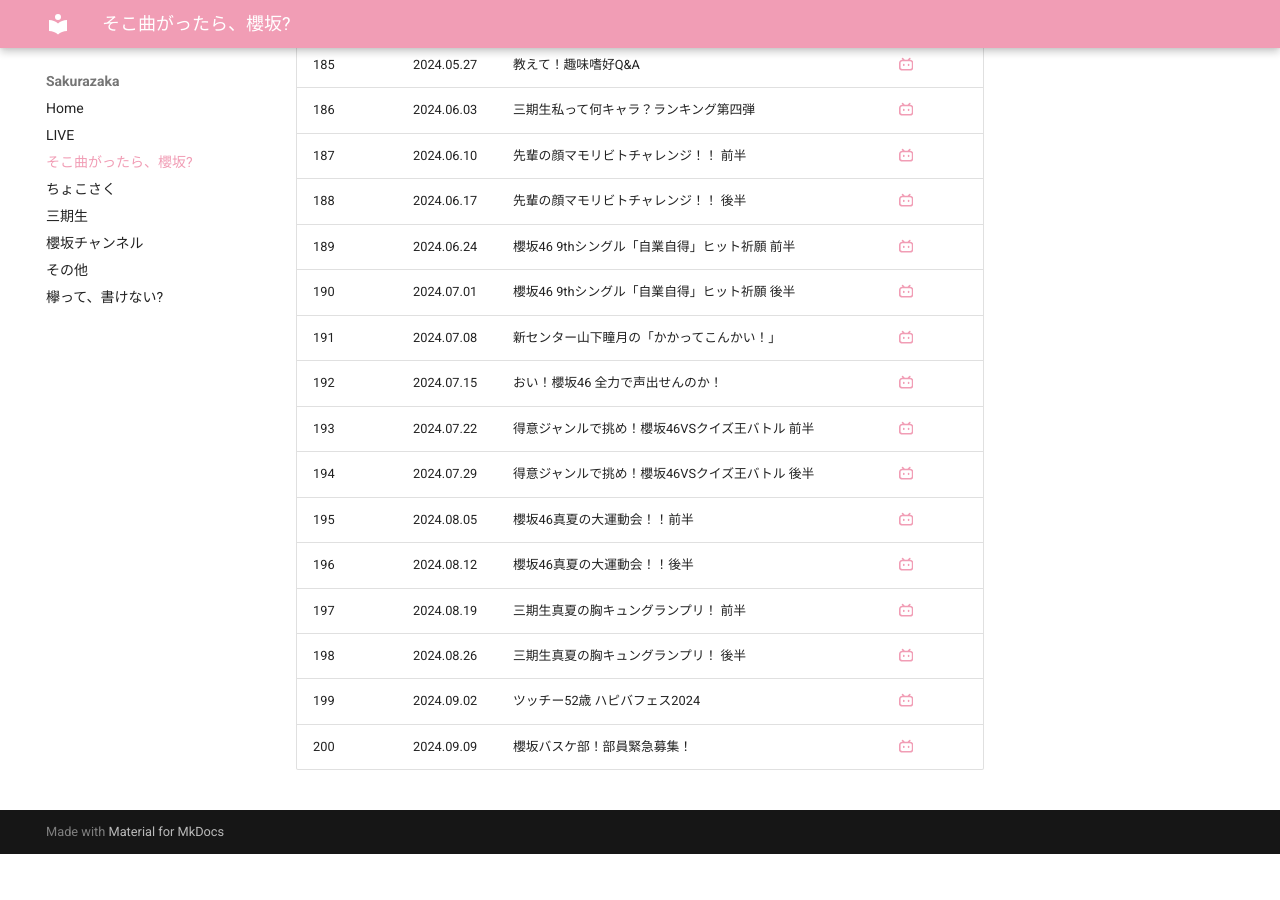
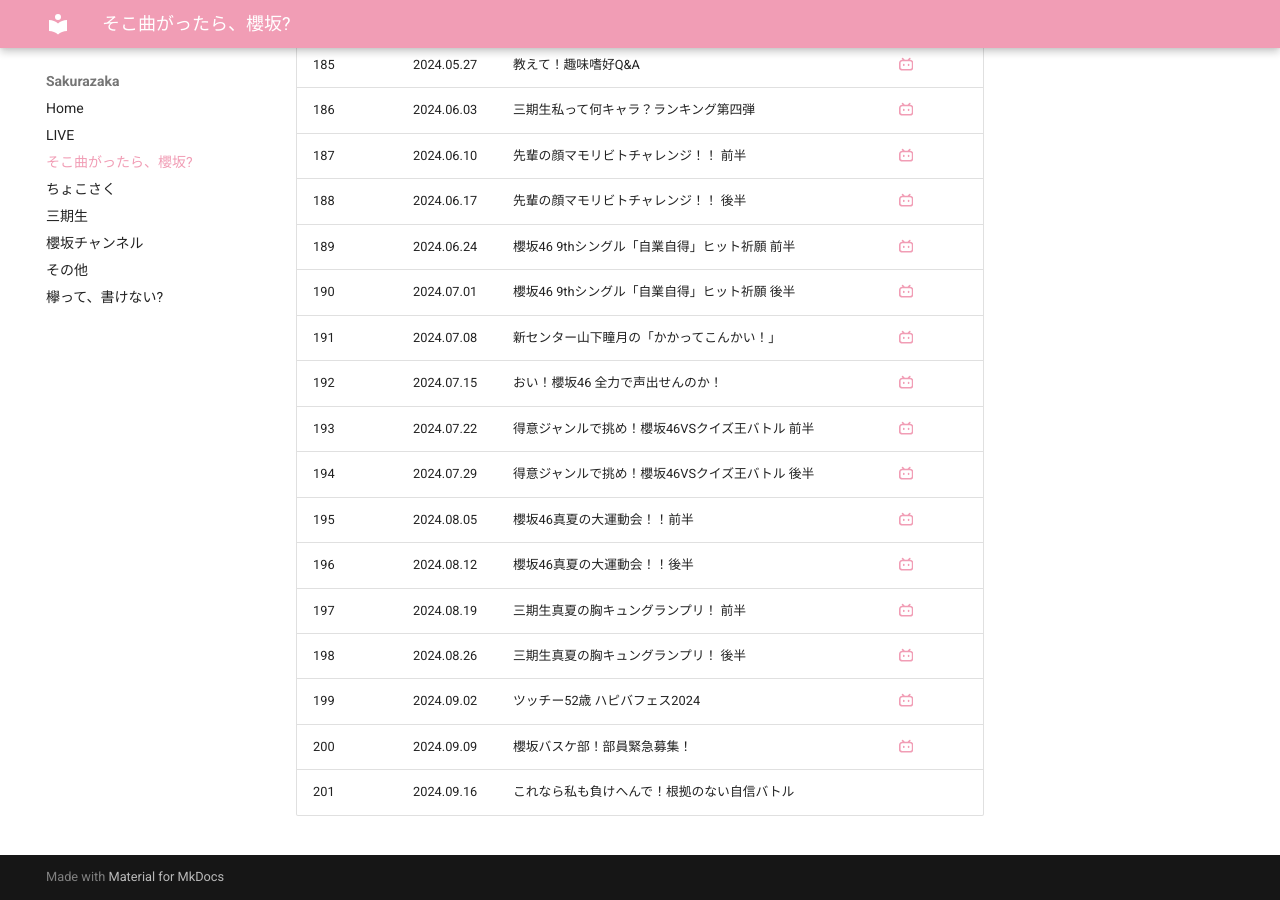
Before and after one commit to aki-192/sakura, an MkDocs documentation site: the page built from docs/sokosaku.md, in a window 1280 px wide and 900 px high, scrolled down 8836 px. Built offline with MkDocs 1.6.1 and Material for MkDocs 9.7.7, drawn with Linux system fonts in a browser that asks for light colours; before the commit the page ends 9690 px from its top, so only the background shows below that.

Commit message:
Update sokosaku.md

```diff
--- a/docs/sokosaku.md
+++ b/docs/sokosaku.md
@@ -206,3 +206,4 @@ title: そこ曲がったら、櫻坂?
 | 198 | 2024.08.26 | 三期生真夏の胸キュングランプリ！ 後半 | [:simple-bilibili:](https://www.bilibili.com/video/BV1YLsMewENx/) |
 | 199 | 2024.09.02 | ツッチー52歳 ハピバフェス2024 | [:simple-bilibili:](https://www.bilibili.com/video/BV1i7pweUEQ7/) |
 | 200 | 2024.09.09 | 櫻坂バスケ部！部員緊急募集！ | [:simple-bilibili:](https://www.bilibili.com/video/BV1PX4keQEoQ/) |
+| 201 | 2024.09.16 | これなら私も負けへんで！根拠のない自信バトル | |
```
